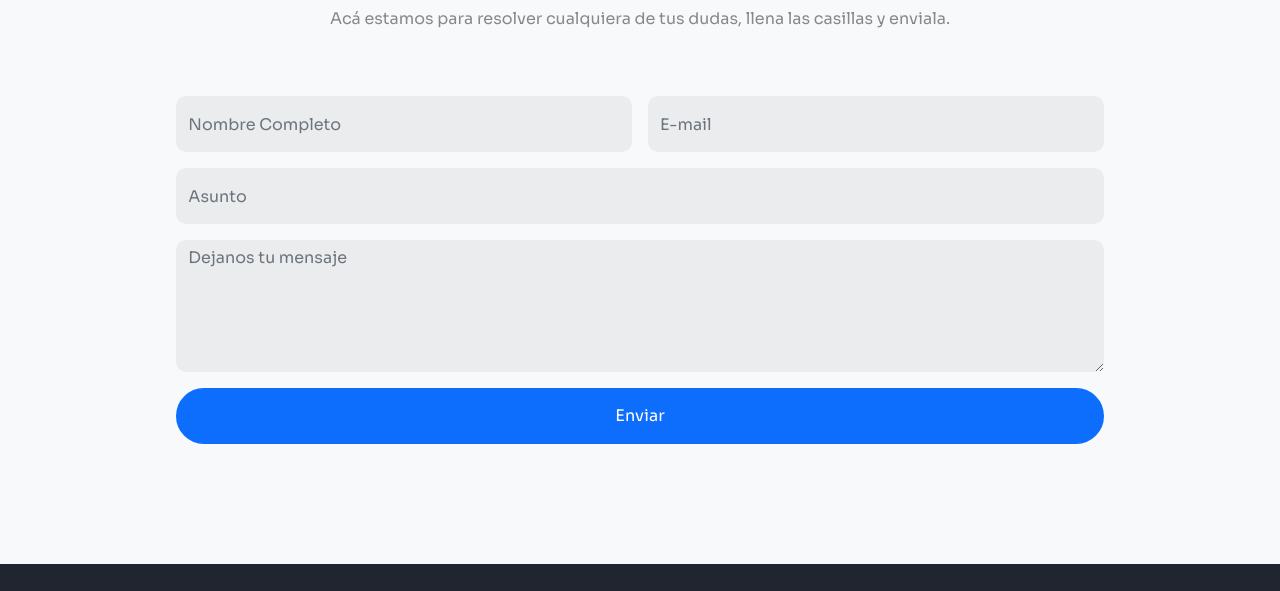
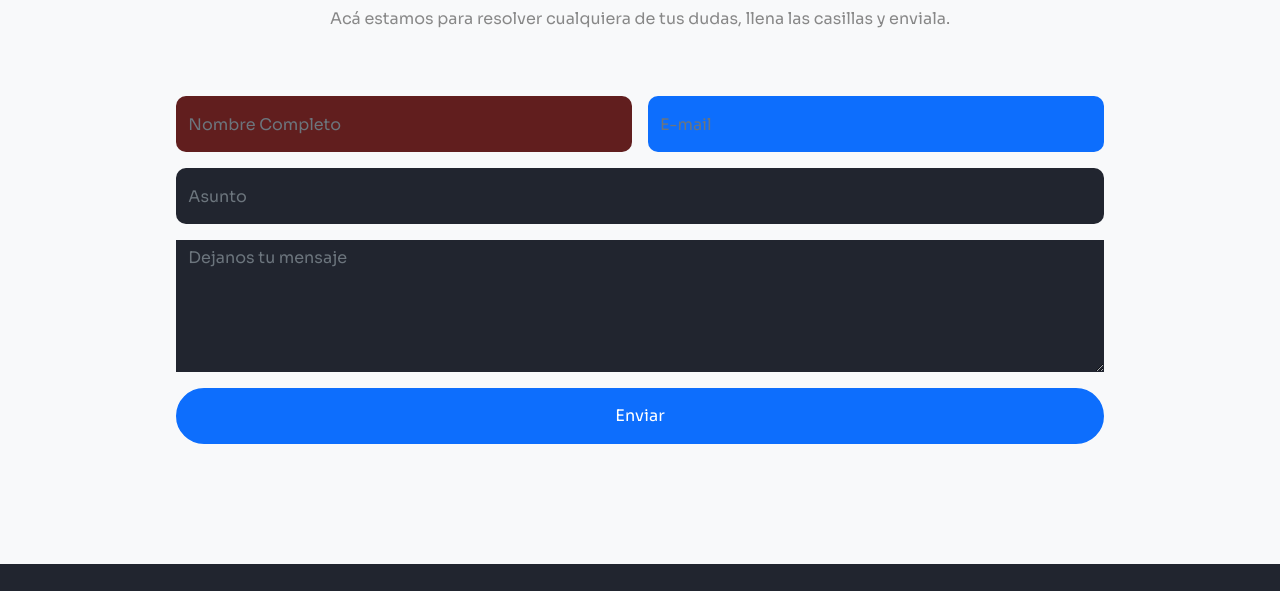
Before and after one commit to mackilyyy/Gothic-Degens, a plain HTML site: page index.html in a window 1280 px wide. Shown: the part 3089-3680 px from the top of the page. Drawn offline with nearby package versions, Linux system fonts and the light colour scheme.

Commit message:
Sass v2.0

```diff
--- a/css/style.scss
+++ b/css/style.scss
@@ -187,16 +187,48 @@ section {
 
 /* ----- Contacto ----- */
 
+// form {
+//     input.form-control {
+//         height: 56px;
+//     }
+
+//     .form-control {
+//         border: transparent;
+//         border-radius: 10px;
+//         background-color: rgba(0,0,0,0.05);
+//     }
+// }
+
+$estilos: (
+    border: transparent,
+    border-radius: 10px,
+    background-color: rgb(97, 30, 30),
+);
+
 form {
     input.form-control {
         height: 56px;
     }
 
-    .form-control {
-        border: transparent;
-        border-radius: 10px;
-        background-color: rgba(0,0,0,0.05);
+    .fm-1 {
+        border: map-get($estilos, border);
+        border-radius: map-get($estilos, border-radius);
+        background-color: map-get($estilos, background-color);
     }
+    .fm-2 {
+        @extend .fm-1;
+        background-color: $primary;
+    }
+    .fm-3 {
+        border: map-get($estilos, border);
+        border-radius: map-get($estilos, border-radius);
+        background-color: $dark;
+    }
+    .fm-4 {
+        @extend .fm-3;
+        border-radius: 0px;
+    }
+
 }
 
 /* ----- Fin Contacto ----- */
--- a/index.html
+++ b/index.html
@@ -268,15 +268,15 @@
           <div class="col-md-5">
             <input
               type="text"
-              class="form-control"
+              class="form-control fm-1"
               placeholder="Nombre Completo"
             />
           </div>
           <div class="col-md-5">
-            <input type="text" class="form-control" placeholder="E-mail" />
+            <input type="text" class="form-control fm-2" placeholder="E-mail" />
           </div>
           <div class="col-md-10">
-            <input type="text" class="form-control" placeholder="Asunto" />
+            <input type="text" class="form-control fm-3" placeholder="Asunto" />
           </div>
           <div class="col-md-10">
             <textarea
@@ -284,7 +284,7 @@
               id=""
               cols="30"
               rows="5"
-              class="form-control"
+              class="form-control fm-4"
               placeholder="Dejanos tu mensaje"
             ></textarea>
           </div>
```
Also changed, not shown: css/style.css, 1 other file.
